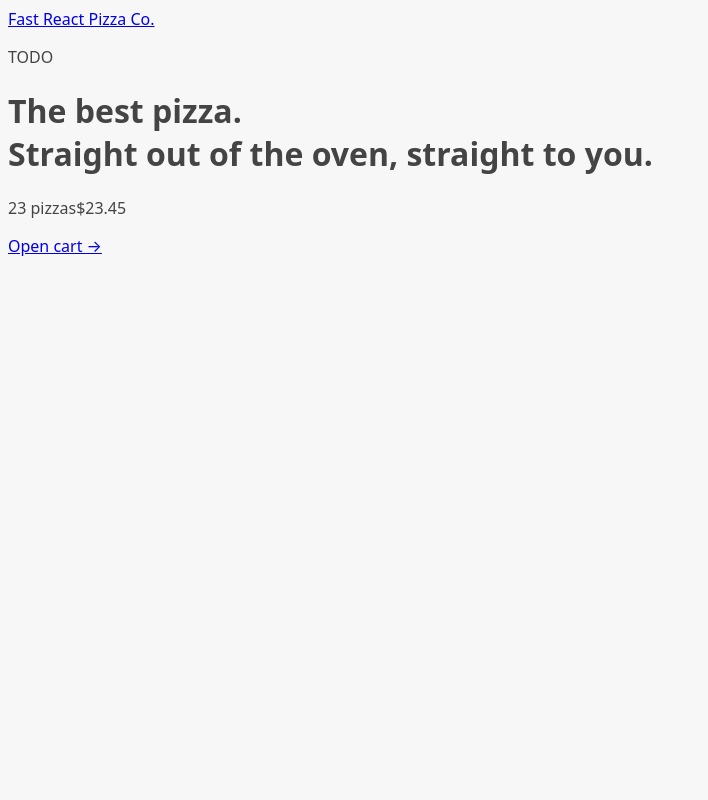
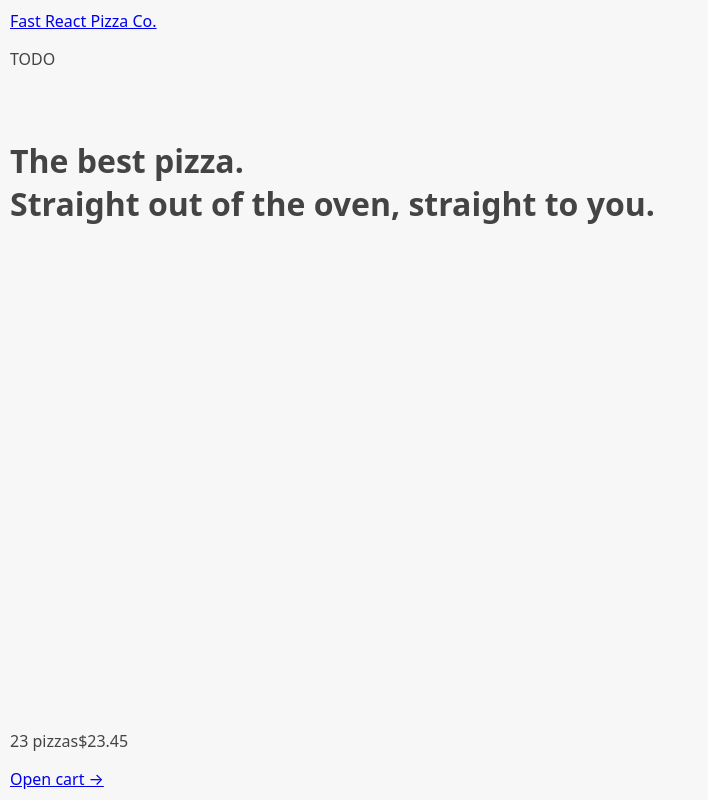
Before and after one commit to danielmuszkiet/fast-react-pizza, a React (Vite) app: page / in a window 1280 px wide. Shown: the whole page, without its empty margins (0-708 px from the left). Built offline with nearby package versions, Linux system fonts and the light colour scheme.

Commit message:
feat: add loading and error handling components, update routing to include error elements

```diff
--- a/src/App.tsx
+++ b/src/App.tsx
@@ -6,13 +6,15 @@ import Order from "./features/order/Order";
 import CreateOrder from "./features/order/CreateOrder";
 import AppLayout from "./ui/AppLayout";
 import { menuLoader } from "./features/loaders/loader";
+import { NotFound } from "./ui/Error";
 
 const router = createBrowserRouter([
   {
     Component: AppLayout,
+    errorElement: <NotFound />,
     children: [
       { index: true, Component: Home },
-      { path: "menu", Component: Menu, loader: menuLoader },
+      { path: "menu", Component: Menu, loader: menuLoader, errorElement: <NotFound /> },
       { path: "cart", Component: Cart },
       { path: "order/new", Component: CreateOrder },
       { path: "order/:orderId", Component: Order },
--- a/src/index.css
+++ b/src/index.css
@@ -3,6 +3,8 @@ body {
     Oxygen, Ubuntu, Cantarell, 'Open Sans', 'Helvetica Neue', sans-serif;
   background-color: #f7f7f7;
   color: #444;
+  box-sizing: border-box;
+  margin: 0;
 }
 
 .layout {
@@ -10,6 +12,8 @@ body {
   grid-template-rows: auto 1fr auto;
   gap: 32px;
   height: 100dvh;
+  box-sizing: border-box;
+  padding: 10px;
 }
 
 /* https://dev.to/afif/i-made-100-css-loaders-for-your-next-project-4eje */
--- a/src/services/apiRestaurant.ts
+++ b/src/services/apiRestaurant.ts
@@ -1,4 +1,4 @@
-const API_URL = "https://react-fast-pizza-api.jonas.io/api";
+const API_URL = "https://react-fast-pizza-api.jonas.io/apiss";
 
 import type { Order, Pizza } from "../types";
 
--- a/src/ui/AppLayout.tsx
+++ b/src/ui/AppLayout.tsx
@@ -1,16 +1,22 @@
-import { Outlet } from "react-router";
+import { Outlet, useNavigation } from "react-router";
 import CartOverview from "../features/cart/CartOverview";
 import Header from "./Header";
+import Loader from "./Loader";
 
 function AppLayout() {
+  const navigation = useNavigation();
+  const isLoading = navigation.state === "loading";
+
   return (
-    <>
+    <div className="layout">
+      {isLoading && <Loader />}
+
       <Header />
       <main>
         <Outlet />
       </main>
       <CartOverview />
-    </>
+    </div>
   );
 }
 
--- a/src/ui/Error.tsx
+++ b/src/ui/Error.tsx
@@ -1,15 +1,31 @@
-import { useNavigate } from "react-router";
+import { isRouteErrorResponse, useNavigate, useRouteError } from "react-router";
 
-function NotFound() {
+export function NotFound() {
   const navigate = useNavigate();
+  const error = useRouteError();
 
+  if (isRouteErrorResponse(error)) {
     return (
       <div>
         <h1>Something went wrong 😢</h1>
-      <p>%MESSAGE%</p>
+        <h2>
+          {error.status} {error.statusText}
+        </h2>
+        <p>{error.data}</p>
         <button onClick={() => navigate(-1)}>&larr; Go back</button>
       </div>
     );
+  } else if (error instanceof Error) {
+    return (
+      <div>
+        <h1>Something went wrong 😢</h1>
+        <p>
+          {error.name}: {error.message}
+        </p>
+        <button onClick={() => navigate(-1)}>&larr; Go back</button>
+      </div>
+    );
+  } else {
+    return <h1>Unknown Error</h1>;
   }
-
-export default NotFound;
+}
--- /dev/null
+++ b/src/ui/Loader.tsx
@@ -0,0 +1,5 @@
+function Loader() {
+  return <div className="loader"></div>;
+}
+
+export default Loader;
```
Lines whose indentation alone changed are shown as unchanged.
